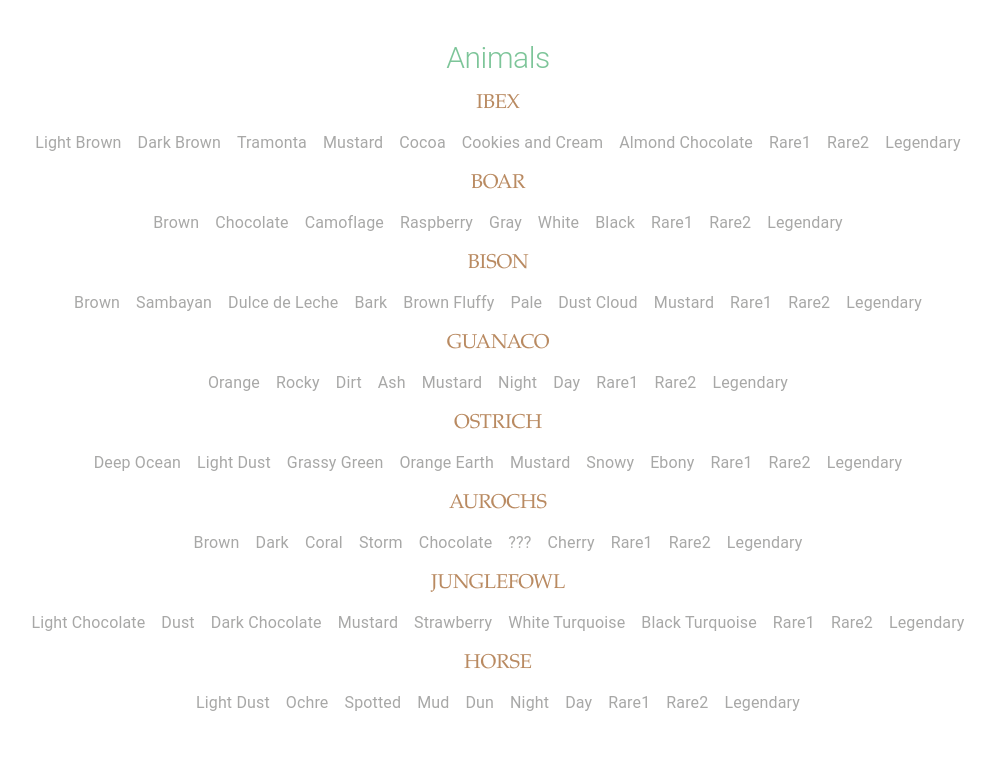
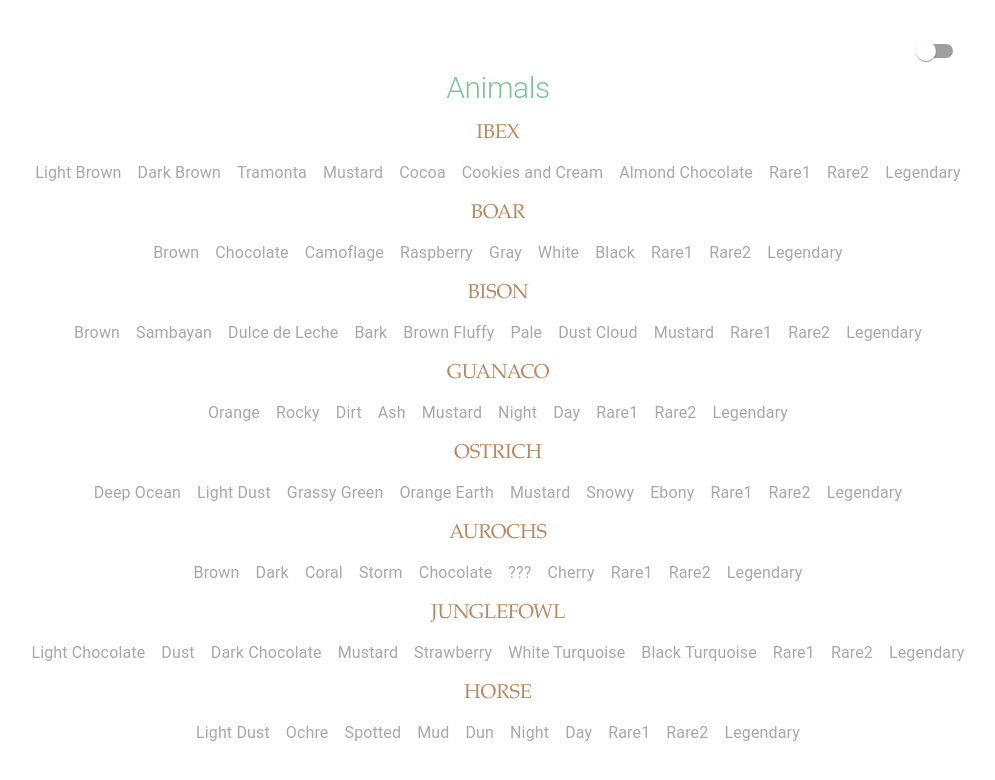
Before and after one commit to piratemermaid/roots-of-pacha-tracker, a React (Vite) app: page / in a window 1280 px wide. Shown: the top 780 px of the page, without its empty margins (142-1137 px from the left). Built offline with nearby package versions, Linux system fonts and the light colour scheme.

Commit message:
Add dark mode toggle

```diff
--- a/src/App.tsx
+++ b/src/App.tsx
@@ -1,13 +1,32 @@
-import { Grid, ThemeProvider, Typography } from '@mui/material';
+import {
+  Box,
+  CssBaseline,
+  Grid,
+  Switch,
+  ThemeProvider,
+  Typography,
+} from '@mui/material';
 
 import Animal from './components/Animal';
 import ANIMALS from './data/animals';
-import theme from './theme';
+import { useStore } from './store';
+import { lightTheme, darkTheme } from './themes';
 import './App.css';
 
 function App() {
+  const darkMode = useStore((state) => state.darkMode);
+  const toggleDarkMode = useStore((state) => state.toggleDarkMode);
+
   return (
-    <ThemeProvider theme={theme}>
+    <ThemeProvider theme={darkMode ? darkTheme : lightTheme}>
+      <CssBaseline enableColorScheme />
+      <Box sx={{ textAlign: 'right' }}>
+        <Switch
+          inputProps={{ 'aria-label': 'Dark mode' }}
+          checked={darkMode}
+          onClick={toggleDarkMode}
+        />
+      </Box>
       <Typography variant="h1">Animals</Typography>
       <Grid container direction="column">
         {ANIMALS.map((animal) => {
--- a/src/store.ts
+++ b/src/store.ts
@@ -4,6 +4,8 @@ import { persist } from 'zustand/middleware';
 import type { AnimalName } from './types/animal';
 
 type State = {
+  darkMode: boolean;
+  toggleDarkMode: () => void;
   userAnimalColors: Record<AnimalName, string[]>;
   addUserAnimalColor: (animal: AnimalName, color: string) => void;
   removeUserAnimalColor: (animal: AnimalName, color: string) => void;
@@ -12,6 +14,11 @@ type State = {
 export const useStore = create<State, [['zustand/persist', State]]>(
   persist(
     (set, get) => ({
+      darkMode: false,
+      toggleDarkMode: () => {
+        const darkMode = get().darkMode;
+        return set({ darkMode: !darkMode });
+      },
       userAnimalColors: {
         Ibex: [],
         Boar: [],
--- /dev/null
+++ b/src/themes/darkTheme.ts
@@ -0,0 +1,32 @@
+import { createTheme } from '@mui/material';
+
+const darkTheme = createTheme({
+  spacing: 8,
+
+  palette: {
+    mode: 'dark',
+    primary: {
+      main: '#7dc599',
+    },
+    secondary: {
+      main: '#b98a61',
+    },
+    action: {
+      disabled: '#a8a8a7',
+    },
+  },
+
+  typography: {
+    h1: { fontSize: '30px', color: '#7dc599' },
+    h2: {
+      fontSize: '20px',
+      fontWeight: 500,
+      textTransform: 'uppercase',
+      fontFamily: 'Garamond',
+      color: '#b98a61',
+    },
+    body1: { color: '#383838' },
+  },
+});
+
+export default darkTheme;
--- /dev/null
+++ b/src/themes/index.ts
@@ -0,0 +1,4 @@
+import lightTheme from './lightTheme';
+import darkTheme from './darkTheme';
+
+export { lightTheme, darkTheme };
--- a/src/theme.ts
+++ b/src/themes/lightTheme.ts
@@ -1,6 +1,6 @@
 import { createTheme } from '@mui/material';
 
-const theme = createTheme({
+const lightTheme = createTheme({
   spacing: 8,
 
   palette: {
@@ -29,4 +29,4 @@ const theme = createTheme({
   },
 });
 
-export default theme;
+export default lightTheme;
```
